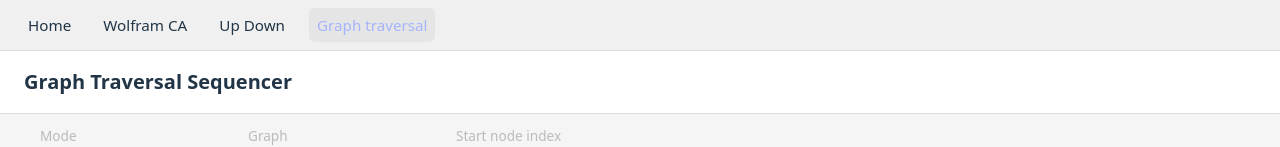
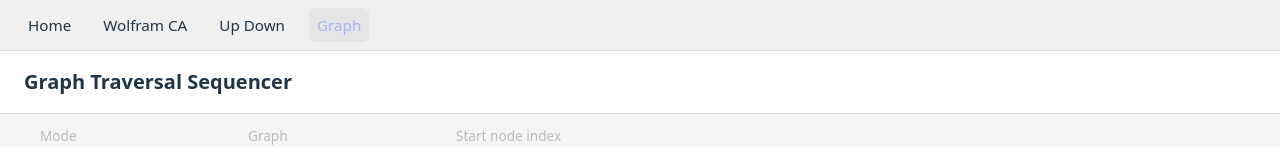
Before and after one commit to nathanfenoglio/midi_sequencing_toolbox, a React (Vite) app: page /graph in a window 1280 px wide. Shown: the top 147 px of the page. Built offline with nearby package versions, Linux system fonts and the light colour scheme.

Commit message:
shorten graph traversal page name in navbar to Graph to fit side by side

```diff
--- a/src/App.jsx
+++ b/src/App.jsx
@@ -26,7 +26,7 @@ export default function App() {
           Up Down
         </NavLink>
         <NavLink to="/graph" className="toolbox-nav-link">
-          Graph traversal
+          Graph
         </NavLink>
       </nav>
       <Outlet />
```
